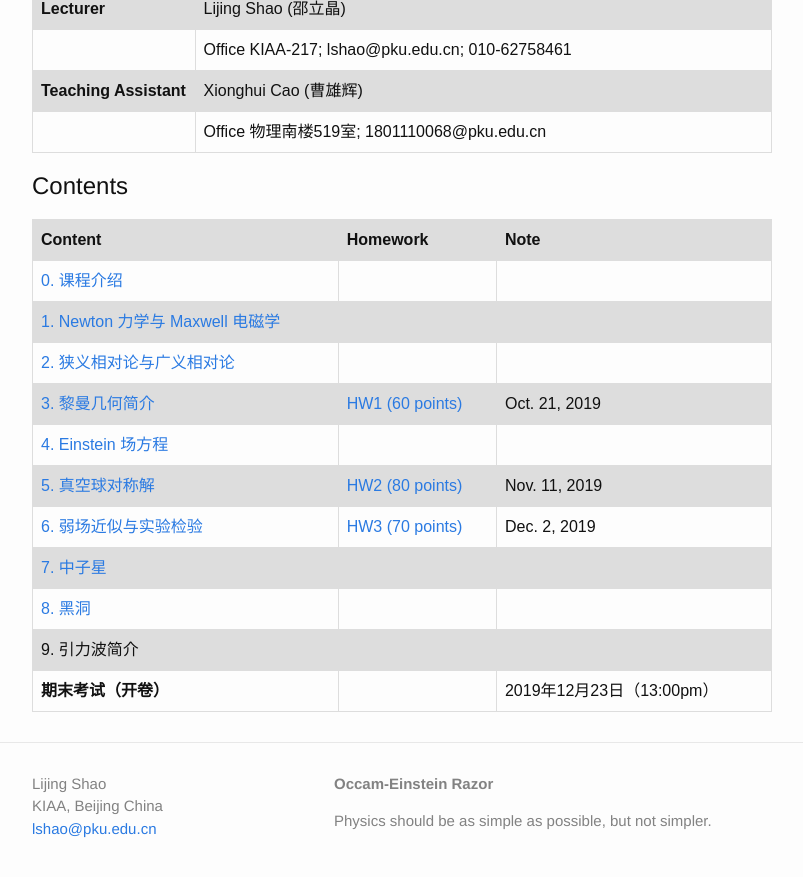
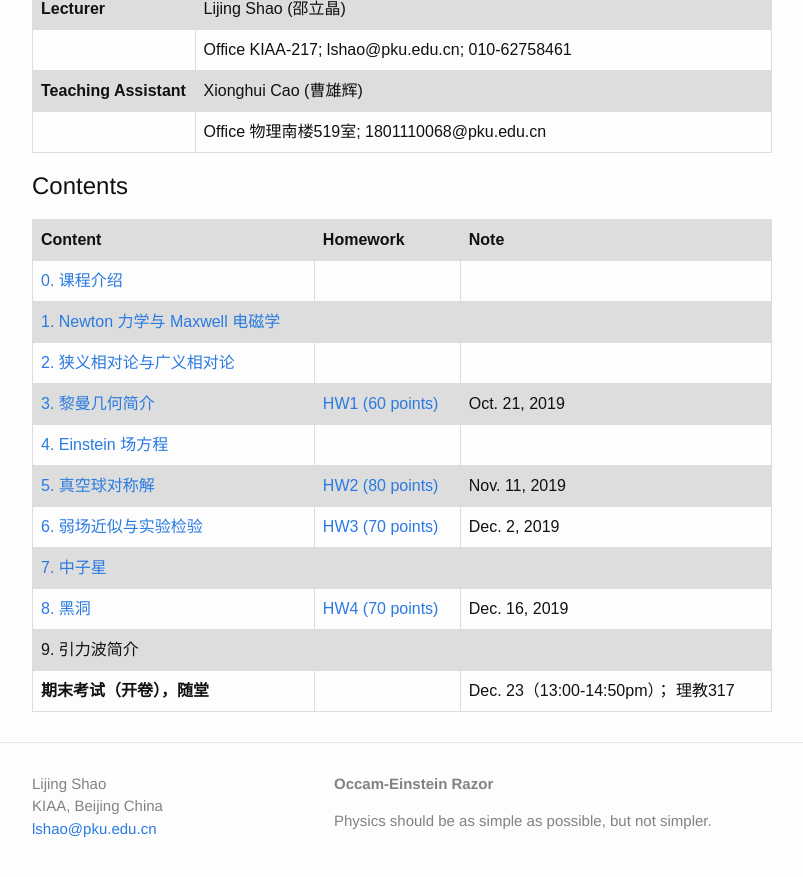
Before and after one commit to Friendshao/Friendshao.github.io, a Jekyll site: the page built from teaching/gr19/gr19.md, in a window 1280 px wide and 900 px high, scrolled down 1526 px. Shown: the top 877 px of the window, without its empty margins (238-1041 px from the left). Built offline with Jekyll 4.4.1, drawn with Linux system fonts in a browser that asks for light colours; formulas are drawn with MathJax 3.

Commit message:
add hw4 for gr19

```diff
--- a/teaching/gr19/gr19.md
+++ b/teaching/gr19/gr19.md
@@ -88,9 +88,9 @@ advanced undergraduates) with *Science & Engineering* background.
 | [5. 真空球对称解](https://www.icloud.com/iclouddrive/0rUbs5m-tBPRtQgN0XefoxlXg#5) | [HW2 (80 points)](https://www.icloud.com/iclouddrive/0-eB6b6u297FToEW-3cAxKJMg#homework2) | Nov. 11, 2019 |
 | [6. 弱场近似与实验检验](https://www.icloud.com/iclouddrive/0zNA8FpSvkTUo7dzLLQ1T3XYA#6) | [HW3 (70 points)](https://www.icloud.com/iclouddrive/0QyyrRinuEFtM0SBE3wWNqPSQ#homework3) | Dec. 2, 2019 |
 | [7. 中子星](https://www.icloud.com/iclouddrive/0lm_KsJLmQSd4cHMZqku7pYcw#7) | | |
-| [8. 黑洞](https://www.icloud.com/iclouddrive/0XDdmENVKim1ckXL-OmbAQUCg#8) | | |
+| [8. 黑洞](https://www.icloud.com/iclouddrive/0XDdmENVKim1ckXL-OmbAQUCg#8) | [HW4 (70 points)](https://www.icloud.com/iclouddrive/0nMHmF9QOk4k6AQpXjBvtTOvQ#homework4) | Dec. 16, 2019 |
 | 9. 引力波简介 | | |
-| **期末考试（开卷）** | | 2019年12月23日（13:00pm） |
+| **期末考试（开卷），随堂** | | Dec. 23（13:00-14:50pm）； 理教317|
 
 
 <script type="text/x-mathjax-config">
```
Also changed, not shown: 1 other file.
